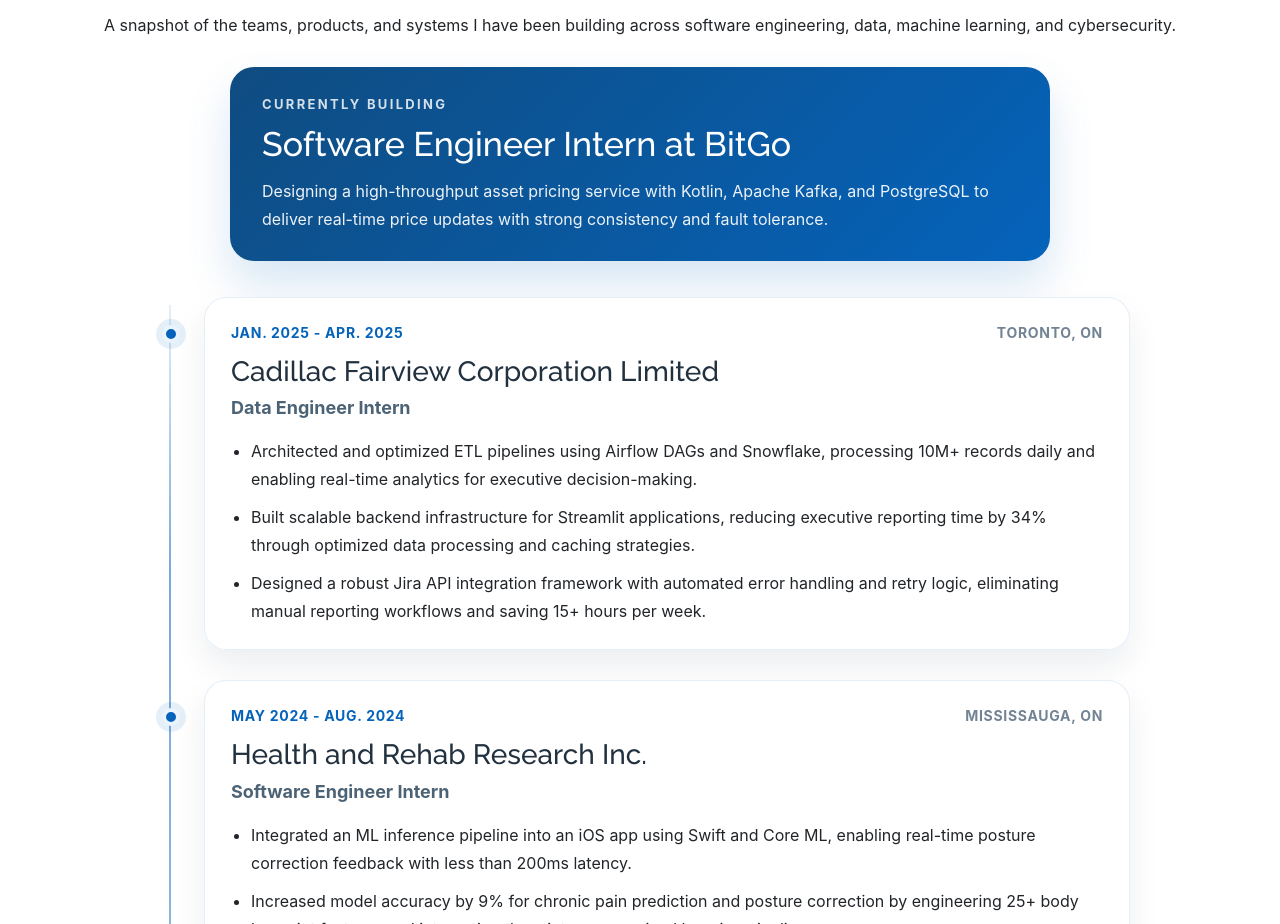
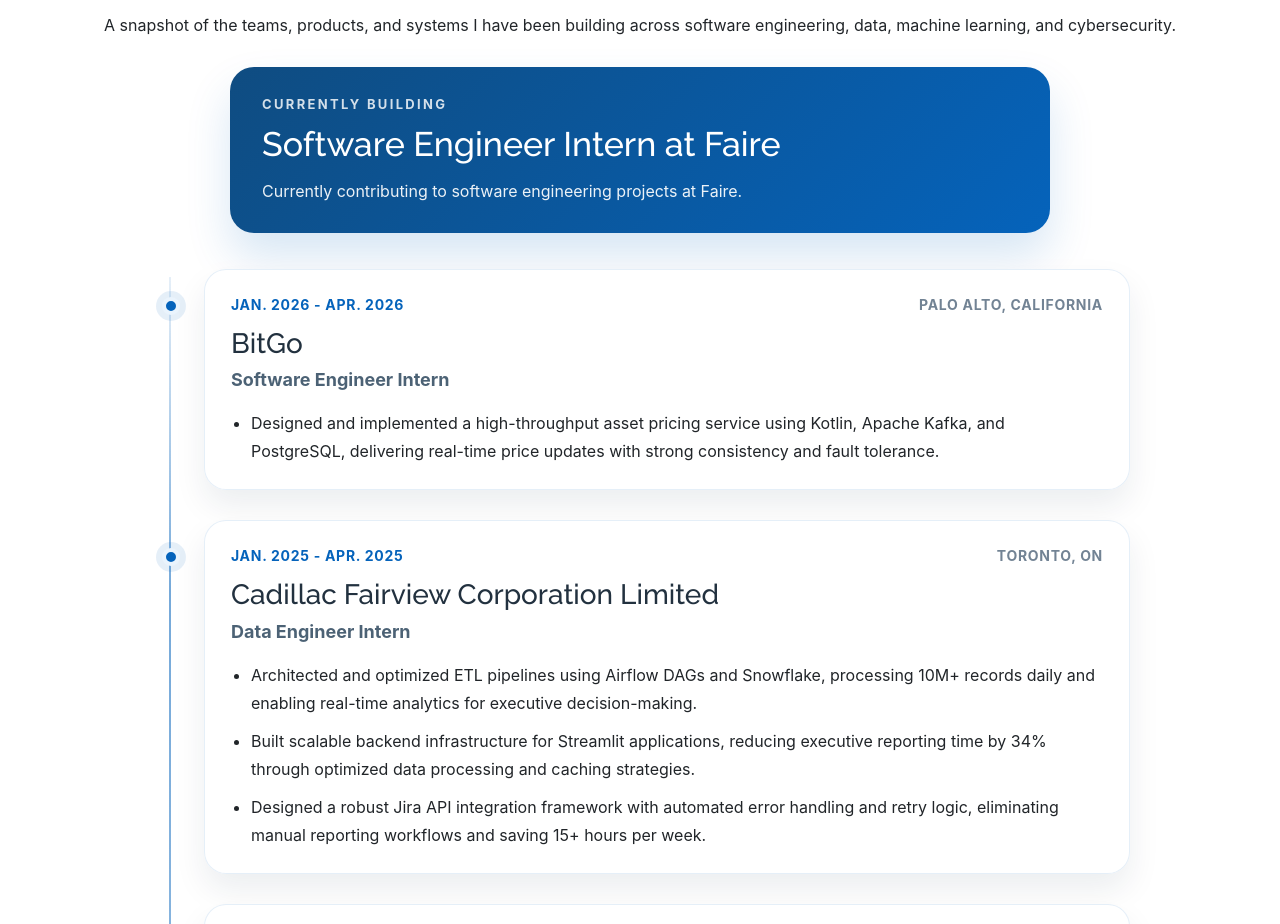
Before and after one commit to vraj137/vraj137.github.io, a website with bundled scripts: page index.html in a window 1280 px wide. Shown: the part 1740-2664 px from the top of the page. Built offline with nearby package versions, Linux system fonts and the light colour scheme; files whose address does not match are found by name.

Commit message:
Update current internship to Faire

```diff
--- a/index.html
+++ b/index.html
@@ -102,11 +102,26 @@
 
         <div class="experience-intro">
           <p class="experience-kicker">Currently building</p>
-          <h3>Software Engineer Intern at BitGo</h3>
-          <p>Designing a high-throughput asset pricing service with Kotlin, Apache Kafka, and PostgreSQL to deliver real-time price updates with strong consistency and fault tolerance.</p>
+          <h3>Software Engineer Intern at Faire</h3>
+          <p>Currently contributing to software engineering projects at Faire.</p>
         </div>
 
         <div class="experience-timeline">
+          <article class="timeline-item">
+            <div class="timeline-dot"></div>
+            <div class="timeline-card">
+              <div class="timeline-meta">
+                <span class="timeline-date">Jan. 2026 - Apr. 2026</span>
+                <span class="timeline-location">Palo Alto, California</span>
+              </div>
+              <h3>BitGo</h3>
+              <p class="timeline-role">Software Engineer Intern</p>
+              <ul class="timeline-points">
+                <li>Designed and implemented a high-throughput asset pricing service using Kotlin, Apache Kafka, and PostgreSQL, delivering real-time price updates with strong consistency and fault tolerance.</li>
+              </ul>
+            </div>
+          </article>
+
           <article class="timeline-item">
             <div class="timeline-dot"></div>
             <div class="timeline-card">
```
